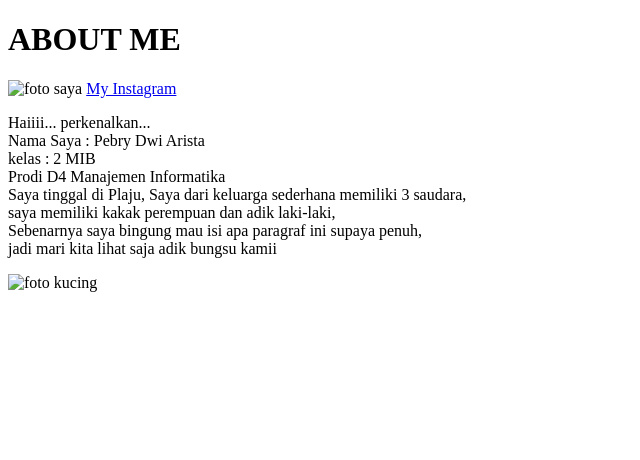
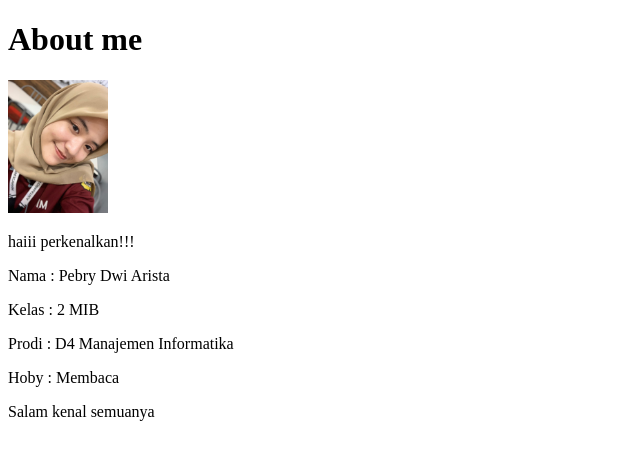
Before and after one commit to PebryDwiArista/Pebry-Dwi-Arista, a plain HTML site: page index.html in a window 1280 px wide. Shown: the whole page, without its empty margins (0-640 px from the left). Drawn offline with Linux system fonts and the light colour scheme.

Commit message:
first commit

```diff
--- a/index.html
+++ b/index.html
@@ -2,15 +2,19 @@
 <html lang="en">
 <head>
     <meta charset="UTF-8">
-    <meta name="viewport" content="width=device-width, initial-scale=1.0">
-    <title>tugas pr</title>
+    <meta name="viewport" content="width=, initial-scale=1.0">
+    <title>about me</title>
 </head>
 <body>
-    <h1>ABOUT ME</h1>
-    <img src="saya.jpg" alt="foto saya" width="200px">
-    <a href="https://www.instagram.com/pbrydwii_/?next=%2F">My Instagram</a>
-    <p>Haiiii... perkenalkan... <br> Nama Saya : Pebry Dwi Arista <br> kelas : 2 MIB <br> Prodi D4 Manajemen Informatika <br> Saya tinggal di Plaju, Saya dari keluarga sederhana memiliki 3 saudara, <br> saya memiliki kakak perempuan dan adik laki-laki,  <br> Sebenarnya saya bingung mau isi apa paragraf ini supaya penuh, </br> jadi mari kita lihat saja adik bungsu kamii </p>
-    <img src="bulbul.jpg" alt="foto kucing" width="100px">
+    <h1>About me</h1>
+    <img src="aset/saya.jpg" alt="Foto saya"width=100px>
+    <p>haiii perkenalkan!!!</p>
+    <p>Nama     : Pebry Dwi Arista</p>
+    <p>Kelas    : 2 MIB</p>
+    <p>Prodi    : D4 Manajemen Informatika</p>
+    <p>Hoby     : Membaca</p>
+    <p>Salam kenal semuanya</p>
+    <link rel="stylesheet" href="">
 
 </body>
 </html>
```
